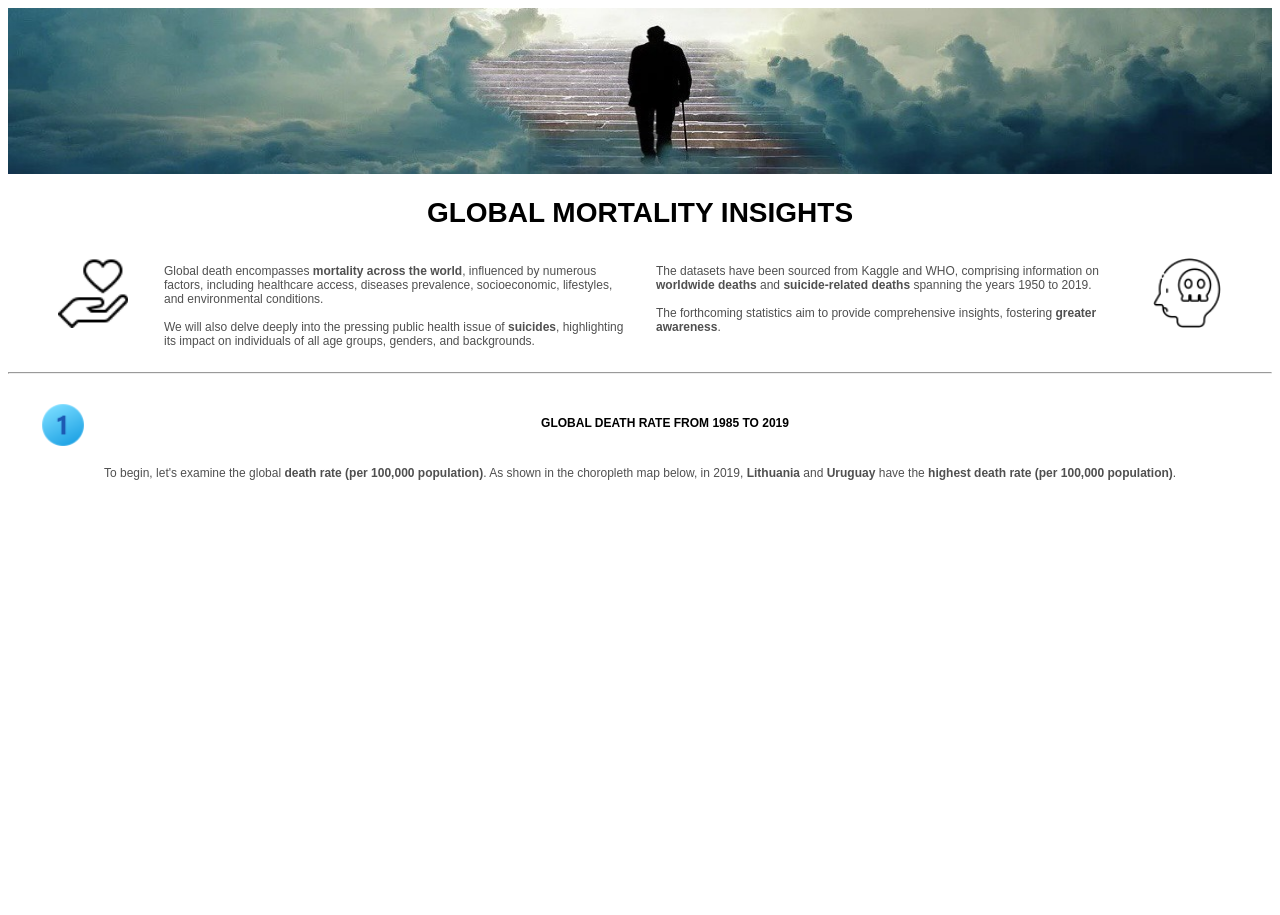
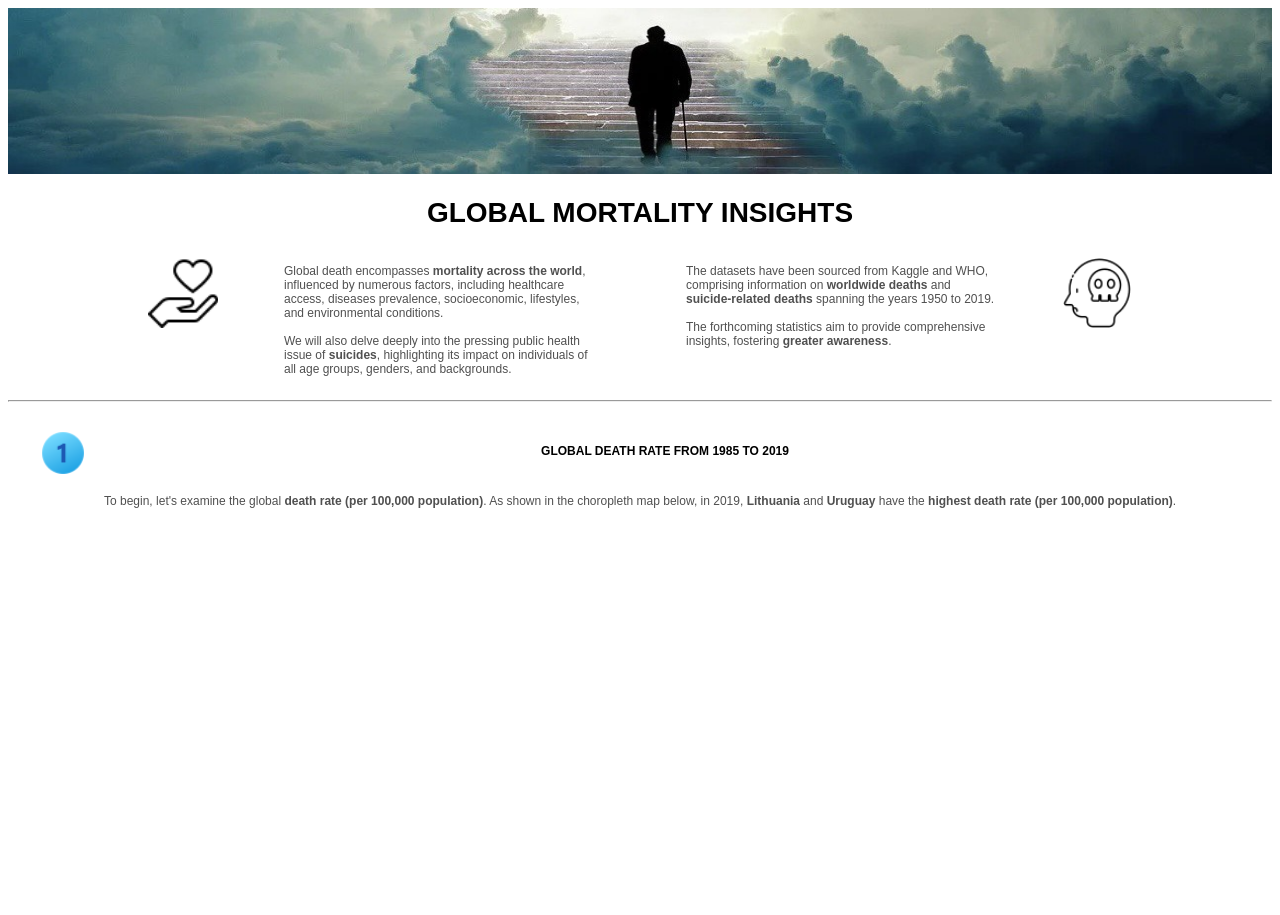
Before and after one commit to pangwaiqi/FIT3179, a plain HTML site: page index.html in a window 1280 px wide. Shown: the top 915 px of the page. Drawn offline with Linux system fonts and the light colour scheme; a script that the page names is missing.

Commit message:
adjusted texts

```diff
--- a/index.html
+++ b/index.html
@@ -17,7 +17,11 @@
     <h1 class="title"><b>GLOBAL MORTALITY INSIGHTS</b></h1>
     <div class="container-row">
       <p class="side-padding"></p>
+      <p class="side-padding"></p>
+      <p class="side-padding"></p>
+      <p class="side-padding"></p>
       <img class="container-icon" src="images/care-icon-left.png" />
+      <p class="side-padding"></p>
       <p class="container" style="text-align: left">
         Global death encompasses <b>mortality across the world</b>, influenced
         by numerous factors, including healthcare access, diseases prevalence,
@@ -26,6 +30,8 @@
         <b>suicides</b>, highlighting its impact on individuals of all age
         groups, genders, and backgrounds.
       </p>
+      <p class="side-padding"></p>
+      <p class="side-padding"></p>
       <p class="container" style="text-align: left">
         The datasets have been sourced from Kaggle and WHO, comprising
         information on <b>worldwide deaths</b> and
@@ -33,7 +39,11 @@
         forthcoming statistics aim to provide comprehensive insights, fostering
         <b>greater awareness</b>.
       </p>
+      <p class="side-padding"></p>
       <img class="container-icon" src="images/death-icon-right.png" />
+      <p class="side-padding"></p>
+      <p class="side-padding"></p>
+      <p class="side-padding"></p>
       <p class="side-padding"></p>
     </div>
 
```
